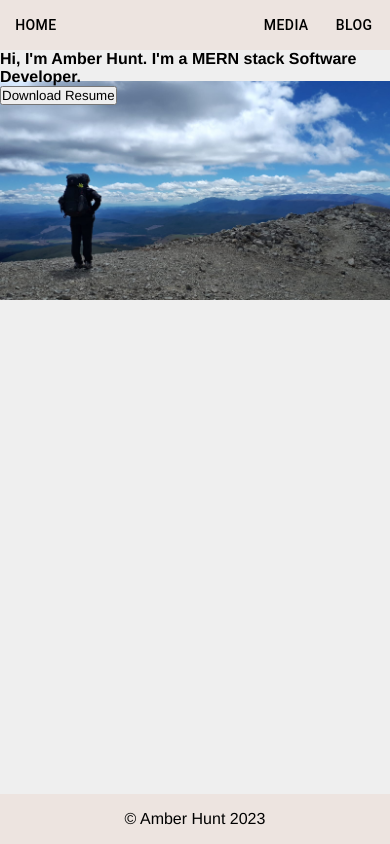
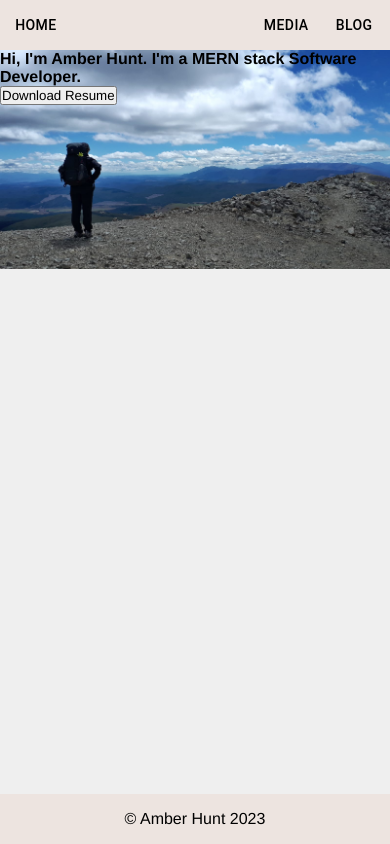
Before and after one commit to amberhunt955/portfolio, a React (Create React App) app: page / in a window 390 px wide. Shown: the top 844 px of the page. Built offline with nearby package versions, Linux system fonts and the light colour scheme.

Commit message:
adjusted mobile welcome background image

```diff
--- a/src/pages/pages.css
+++ b/src/pages/pages.css
@@ -28,9 +28,8 @@
 @media only screen and (max-width: 912px) {
   #welcome-section {
     max-height: fit-content;
-    background: url("../assets/welcome-background.jpg") no-repeat fixed;
+    background: url("../assets/welcome-background.jpg") no-repeat top fixed;
     background-size: contain;
-    background-position-y: 5%;
   }
 }
 
```
